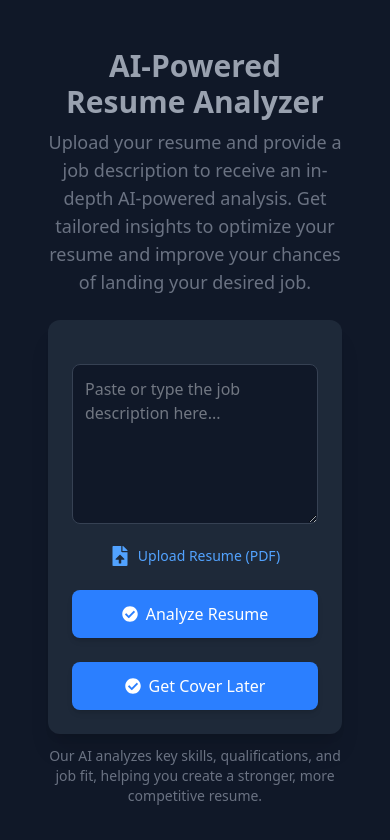
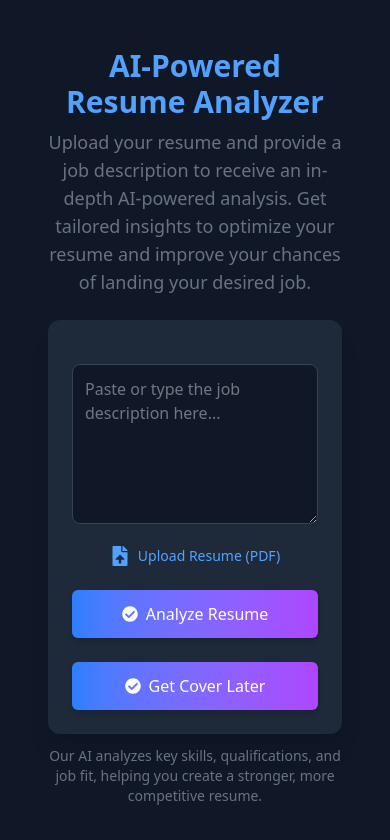
Before and after one commit to DEVENDRA-MANI-TRIPATHI/Ai-Resume-Builder, a React (Vite) app in the folder frontend/: page /analyze in a window 390 px wide. Shown: the top 840 px of the page. Built offline with nearby package versions, Linux system fonts and the light colour scheme; no server answers.

Commit message:
fixed style and responsiveness

```diff
--- a/frontend/src/components/AnalysisResult.jsx
+++ b/frontend/src/components/AnalysisResult.jsx
@@ -9,7 +9,6 @@ const AnalysisResult = ({ result }) => {
     <div className="bg-gray-800 rounded-lg mt-8 text-gray-400 w-full min-h-80 p-4">
       <h1 className="text-2xl text-white mb-4">Analysis Result</h1>
 
-      {/* Grid for Proper Left Alignment */}
       <div className="grid sm:grid-cols-[200px_auto] gap-y-4 gap-x-4 text-left">
         <span className="font-bold text-white">ATS Score:</span>
         <span className="text-gray-400">{ats_score ?? "N/A"}</span>
--- a/frontend/src/components/InputForm.jsx
+++ b/frontend/src/components/InputForm.jsx
@@ -145,7 +145,7 @@ const InputForm = () => {
       </div>
       <button
         onClick={handleAnalyze}
-        className="mt-6 w-full md:w-auto flex items-center justify-center gap-2 bg-blue-500 text-white px-6 py-3 rounded-lg hover:bg-blue-600 transition duration-300 shadow-md disabled:opacity-50"
+        className="mt-6 w-full md:w-auto flex items-center justify-center gap-2 px-6 py-3 bg-gradient-to-r from-blue-500 to-purple-500 hover:from-blue-600 hover:to-purple-600 text-white rounded-md shadow-md transition-transform transform hover:scale-101  disabled:opacity-50"
         disabled={loading}
       >
         {loading ? (
@@ -162,7 +162,7 @@ const InputForm = () => {
       </button>
       <button
         onClick={handleCoverLater}
-        className="mt-6 w-full md:w-auto flex items-center justify-center gap-2 bg-blue-500 text-white px-6 py-3 rounded-lg hover:bg-blue-600 transition duration-300 shadow-md disabled:opacity-50"
+        className="mt-6 w-full md:w-auto flex items-center justify-center gap-2 px-6 py-3 bg-gradient-to-r from-blue-500 to-purple-500 hover:from-blue-600 hover:to-purple-600 text-white rounded-md shadow-md transition-transform transform hover:scale-101  disabled:opacity-50"
         disabled={coverloading}
       >
         {coverloading ? (
--- a/frontend/src/pages/Analyze.jsx
+++ b/frontend/src/pages/Analyze.jsx
@@ -5,7 +5,7 @@ import AnalysisResult from "../components/AnalysisResult";
 const Analyze = () => {
   return (
     <div className="min-h-screen bg-gray-900 text-center p-6">
-      <h1 className="text-gray-400 text-3xl font-semibold">AI-Powered Resume Analyzer</h1>
+      <h1 className="text-blue-400 text-3xl font-semibold">AI-Powered Resume Analyzer</h1>
       <p className="text-gray-500 text-lg mt-2 max-w-2xl mx-auto">
         Upload your resume and provide a job description to receive an in-depth AI-powered analysis.
         Get tailored insights to optimize your resume and improve your chances of landing your desired job.
--- a/frontend/src/pages/Home.jsx
+++ b/frontend/src/pages/Home.jsx
@@ -1,18 +1,15 @@
 import { Link } from "react-router-dom";
-import { FaUpload, FaSearch, FaCheckCircle } from "react-icons/fa";
+import { FaUpload, FaSearch, FaCheckCircle,FaFileAlt } from "react-icons/fa";
 
 const Home = () => {
   return (
     <div className="text-white flex flex-col items-center justify-center min-h-screen bg-gray-900 p-6">
-      {/* Hero Section */}
       <h1 className="text-5xl font-extrabold text-blue-400 mb-4 animate-fade-in">
         AI-Powered Resume Analyzer
       </h1>
       <p className="text-lg text-gray-300 max-w-2xl text-center mb-6 animate-slide-up">
         Optimize your resume for your dream job. Get AI-driven insights on how well your resume matches job descriptions.
       </p>
-
-      {/* How It Works Section */}
       <div className="grid md:grid-cols-3 gap-8 max-w-4xl mt-6">
         <div className="flex flex-col items-center p-4 bg-gray-800 rounded-lg shadow-lg transition-transform transform hover:scale-105">
           <FaUpload className="text-blue-400 text-5xl mb-3" />
@@ -35,9 +32,15 @@ const Home = () => {
             Receive AI-powered suggestions to improve your resume.
           </p>
         </div>
+
+        <div className="flex flex-col items-center p-4 bg-gray-800 rounded-lg shadow-lg transition-transform transform hover:scale-105">
+          <FaFileAlt className="text-purple-400 text-5xl mb-3" />
+          <h3 className="text-xl font-semibold">Get Cover Letter</h3>
+          <p className="text-gray-400 text-sm text-center mt-2">
+            Generate a tailored cover letter based on your resume and job description.
+          </p>
+        </div>
       </div>
-
-      {/* Call to Action Button */}
       <Link
         to="/analyze"
         className="mt-8 px-6 py-3 bg-gradient-to-r from-blue-500 to-purple-500 hover:from-blue-600 hover:to-purple-600 text-white rounded-lg text-lg shadow-md transition-transform transform hover:scale-105"
```
